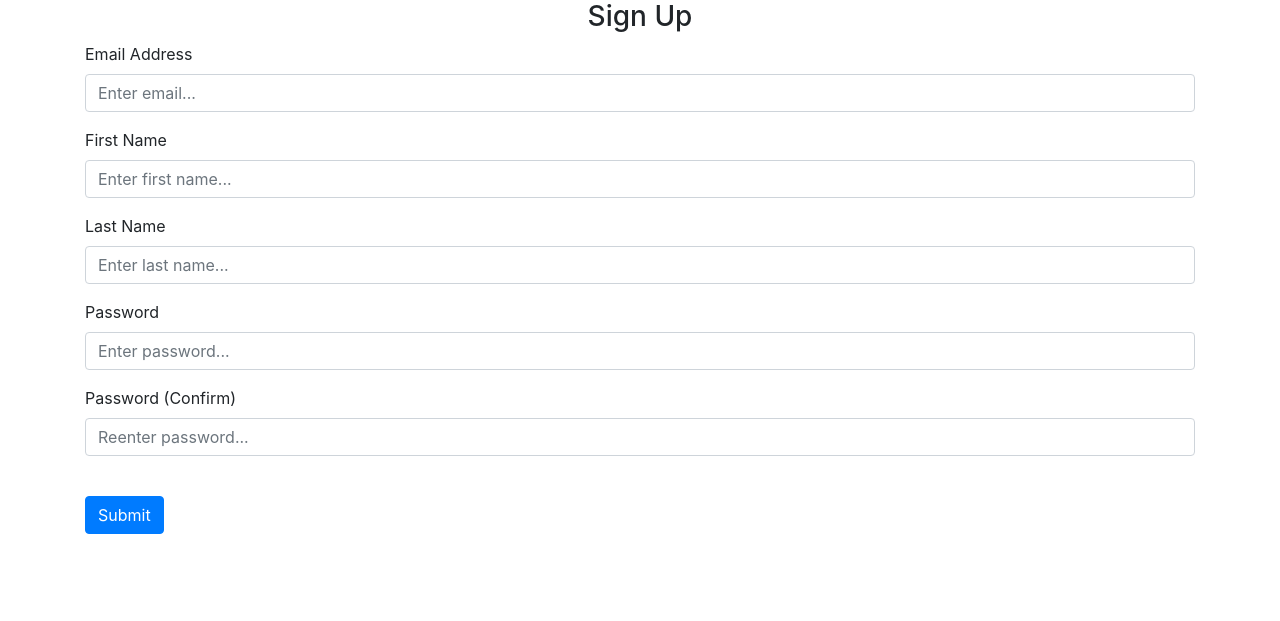
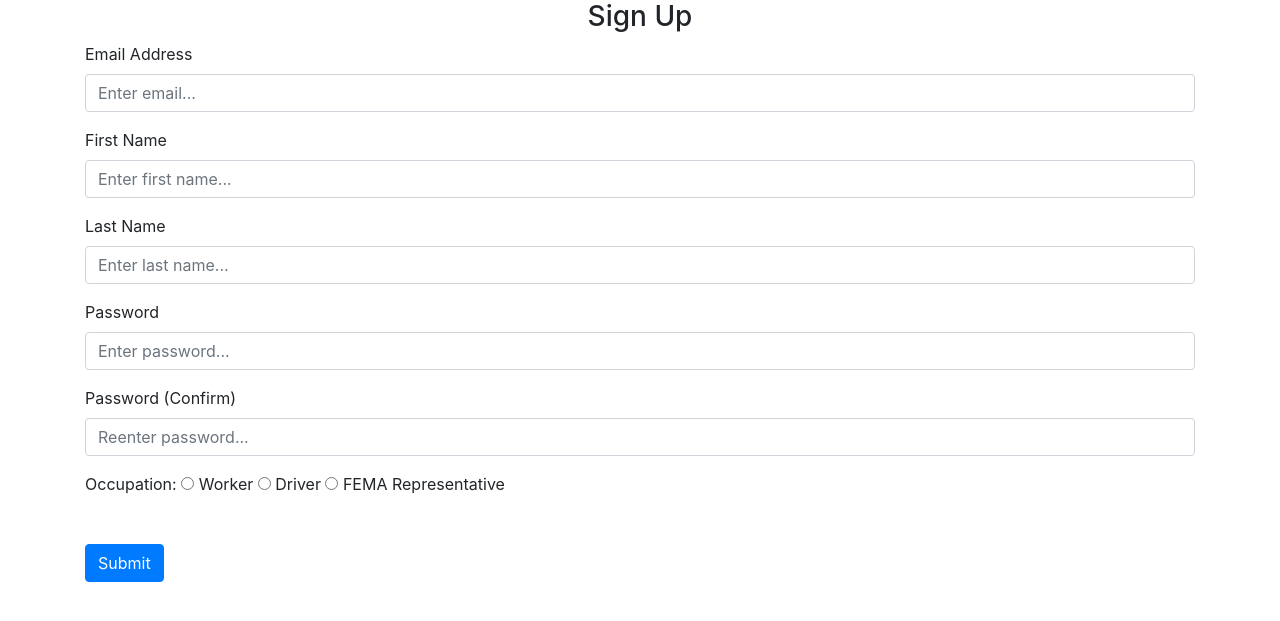
Before and after one commit to Natndez/FEMA-MOCK, a Flask app: page /sign-up in a window 1280 px wide. Shown: the part 56-677 px from the top of the page. Run offline with Flask 2, Linux system fonts and the light colour scheme; style sheets or scripts are compiled from the project's sources; some libraries are stand-ins or nearby versions.

Commit message:
User can now specifiy role

```diff
--- a/website/auth.py
+++ b/website/auth.py
@@ -43,6 +43,7 @@ def sign_up():
         last_name = request.form.get('lastName')
         password1 = request.form.get('password1')
         password2 = request.form.get('password2')
+        occupation = request.form.get('occupation')
 
         user = User.query.filter_by(email=email).first()
 
@@ -62,7 +63,7 @@ def sign_up():
         # Succesful User creation
         else:
             # Add new user to the database
-            new_user = User(email=email, first_name=first_name, last_name=last_name, password=generate_password_hash(password1, method='sha256'))
+            new_user = User(email=email, first_name=first_name, last_name=last_name, password=generate_password_hash(password1, method='sha256'), role=occupation)
             db.session.add(new_user)
             db.session.commit()
             login_user(user, remember=True)
--- a/website/models.py
+++ b/website/models.py
@@ -22,5 +22,8 @@ class User(db.Model, UserMixin):
     password = db.Column(db.String(150))
     first_name = db.Column(db.String(150))
     last_name = db.Column(db.String(150))
+    role = db.Column(db.String(150))
     # Setting up relationship to Note
     notes = db.relationship('Note')
+    def is_active(self):
+        return super().is_active
--- a/website/templates/home.html
+++ b/website/templates/home.html
@@ -2,6 +2,7 @@
 {% extends "base.html" %} {% block title %}Home{% endblock %}
 
 {% block content %}
+<h2>User Role: {{ current_user.role }}</h2>
 <h1 align="center">Notes</h1>
 <ul class="list-group list-group-flush" id="notes">
     {% for note in user.notes %}
--- a/website/templates/signup.html
+++ b/website/templates/signup.html
@@ -54,6 +54,13 @@
             placeholder="Reenter password..."
         />
     </div>
+
+    <div class="form-group">
+        <label>Occupation:</label>
+        <input type="radio" name="occupation" value="Worker" required> Worker
+        <input type="radio" name="occupation" value="Driver" required> Driver
+        <input type="radio" name="occupation" value="FEMA Representative" required> FEMA Representative
+    </div>
     <br/>
     <button type="submit" class="btn btn-primary">Submit</button>
 
```
